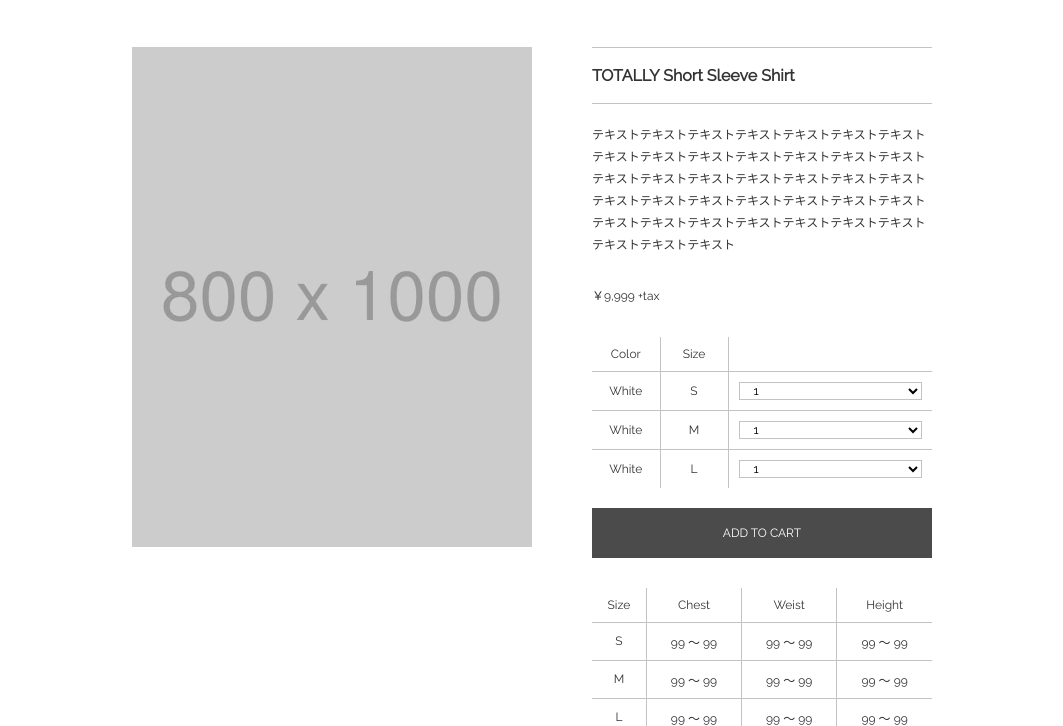
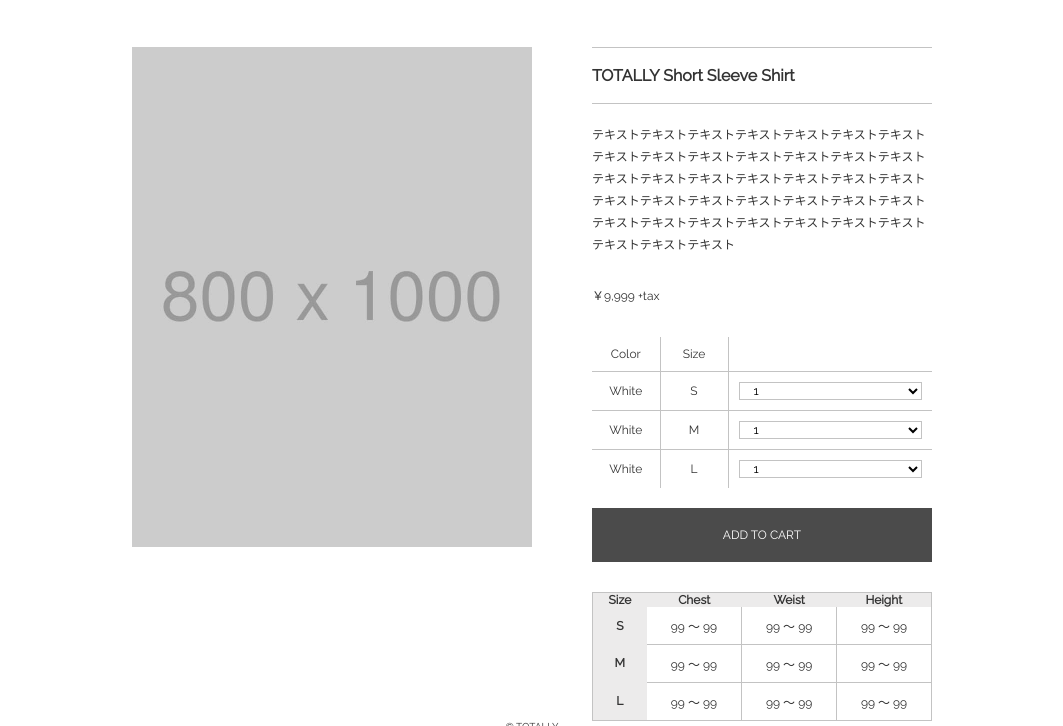
Before and after one commit to to9876/ec, a plain HTML site: page index.html in a window 1280 px wide. Shown: the part 145-871 px from the top of the page, without its empty margins (108-1171 px from the left). Drawn offline with Linux system fonts and the light colour scheme; some packages are replaced by stand-ins of ours.

Commit message:
Add files via upload

```diff
--- a/css/style.css
+++ b/css/style.css
@@ -22,6 +22,7 @@ img {
 a {
   display: block;
   text-decoration: none;
+  color: #333333;
 }
 
 /* ------------------------------------------
@@ -81,6 +82,7 @@ main {
 /* タイトル */
 .product .sub-title {
   font-size: 1rem;
+  font-weight: bolder;
   padding: 18px 0;
   border-top: 1px solid #c3c3c3;
   border-bottom: 1px solid #c3c3c3;
@@ -109,10 +111,9 @@ main {
 }
 
 .product td {
-  border: none;
   border-right: 1px solid #c3c3c3;
   border-bottom: 1px solid #c3c3c3;
-  padding: 10px 0;
+  padding: 10px;
 }
 
 .product :last-child {
@@ -132,10 +133,12 @@ main {
 }
 
 #qty-select {
-  width: calc(100% - 20px);
+  /* width: calc(100% - 20px); */
+  width: 100%;
   border: 1px solid #c3c3c3;
-  padding-left: 10px;
+  padding: 0 10px;
   appearance: menulist;
+
 }
 
 
@@ -147,6 +150,7 @@ main {
   color: #ffffff;
   background-color: #4b4b4b;
   margin-bottom: 30px;
+  line-height: 1.5;
 }
 
 
@@ -157,12 +161,16 @@ main {
   width: 100%;
   text-align: center;
   table-layout: fixed;
+  border: 1px solid #c3c3c3;
 }
 
 .product .width16 {
   width: 16%;
 }
 
+.product .size th {
+  background-color: #ecebeb;
+}
 .product .width28 {
   width: 28%;
 }
@@ -205,19 +213,27 @@ footer p {
   }
 
   /* メイン */
-  main .contents {
+  main {
     display: flex;
     justify-content: space-between;
+    width: 800px;
+    margin: 0 auto;
   }
 
   /* ビジュアル */
   .visual {
-    width: 50%;
+    max-width: 400px;
+    /* max-width: 50%; */
     margin-bottom: 0;
   }
 
   /* プロダクト */
   .product {
-    width: 42.5%;
-  }
+    /* width: 42.5%; */
+   max-width: 340px;
+      }
+
+      .contents {
+        margin-right: 0;
+      }
 }
--- a/index.html
+++ b/index.html
@@ -38,10 +38,10 @@
       </nav>
     </div>
   </header>
-  <main class="wrapper">
-    <div class="contents">
+  <main>
+    <!-- <div class="contents"> -->
       <div class="visual"><img src="img/item.jpg" alt="" /></div>
-      <div class="product">
+      <div class="product contents">
         <h2 class="sub-title">TOTALLY Short Sleeve Shirt</h2>
         <p class="text">
           テキストテキストテキストテキストテキストテキストテキスト
@@ -93,33 +93,33 @@
         <div class="btn"><a href="index.html">ADD TO CART</a></div>
         <table class="size">
             <tr>
-              <td class="width16">Size</td>
-              <td class="width28">Chest</td>
-              <td class="width28">Weist</td>
-              <td class="width28">Height</td>
+              <th class="width16">Size</th>
+              <th class="width28">Chest</th>
+              <th class="width28">Weist</th>
+              <th class="width28">Height</th>
             </tr>
             <tr>
-              <td>S</td>
+              <th>S</th>
               <td>99 &#65374; 99</td>
               <td>99 &#65374; 99</td>
               <td>99 &#65374; 99</td>
 
             </tr>
             <tr>
-              <td>M</td>
+              <th>M</th>
               <td>99 &#65374; 99</td>
               <td>99 &#65374; 99</td>
               <td>99 &#65374; 99</td>
             </tr>
             <tr>
-              <td>L</td>
+              <th>L</th>
               <td>99 &#65374; 99</td>
               <td>99 &#65374; 99</td>
               <td>99 &#65374; 99</td>
             </tr>
         </table>
       </div>
-    </div>
+    <!-- </div> -->
   </main>
 
 
```
